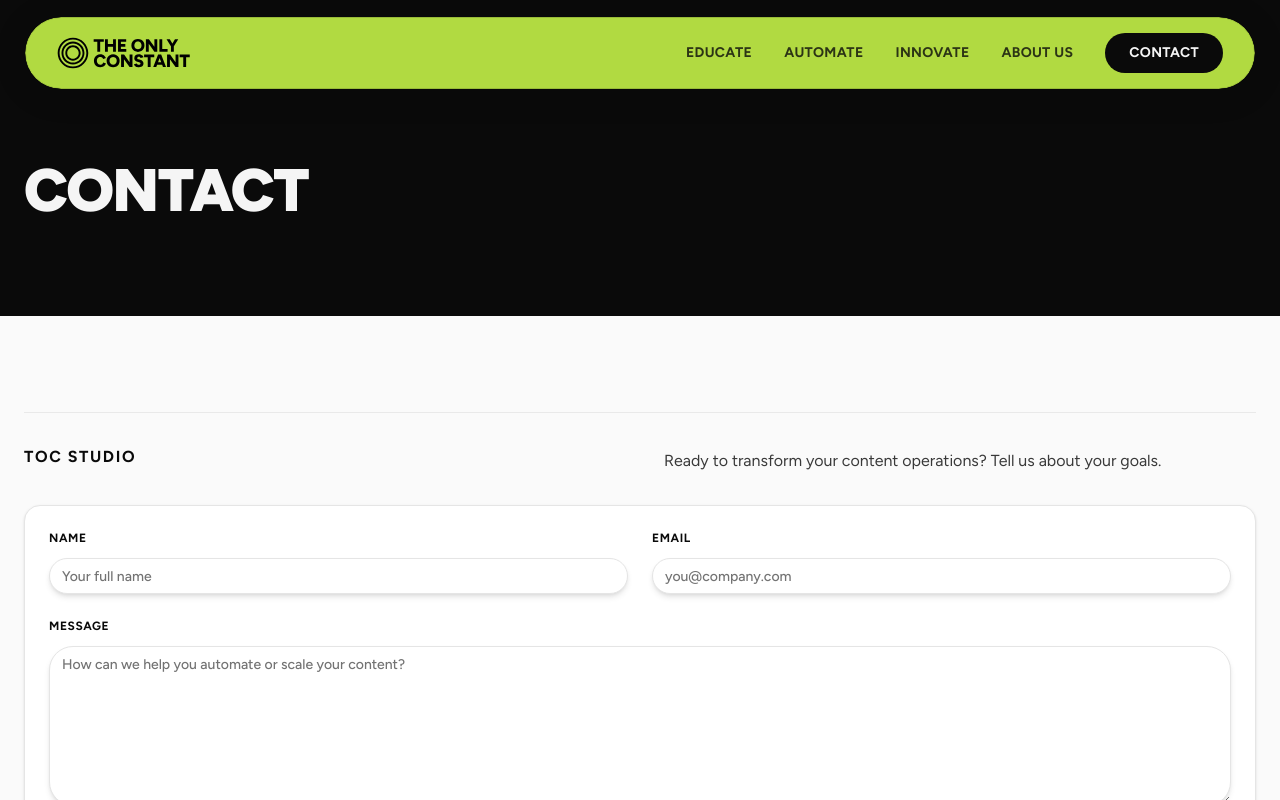
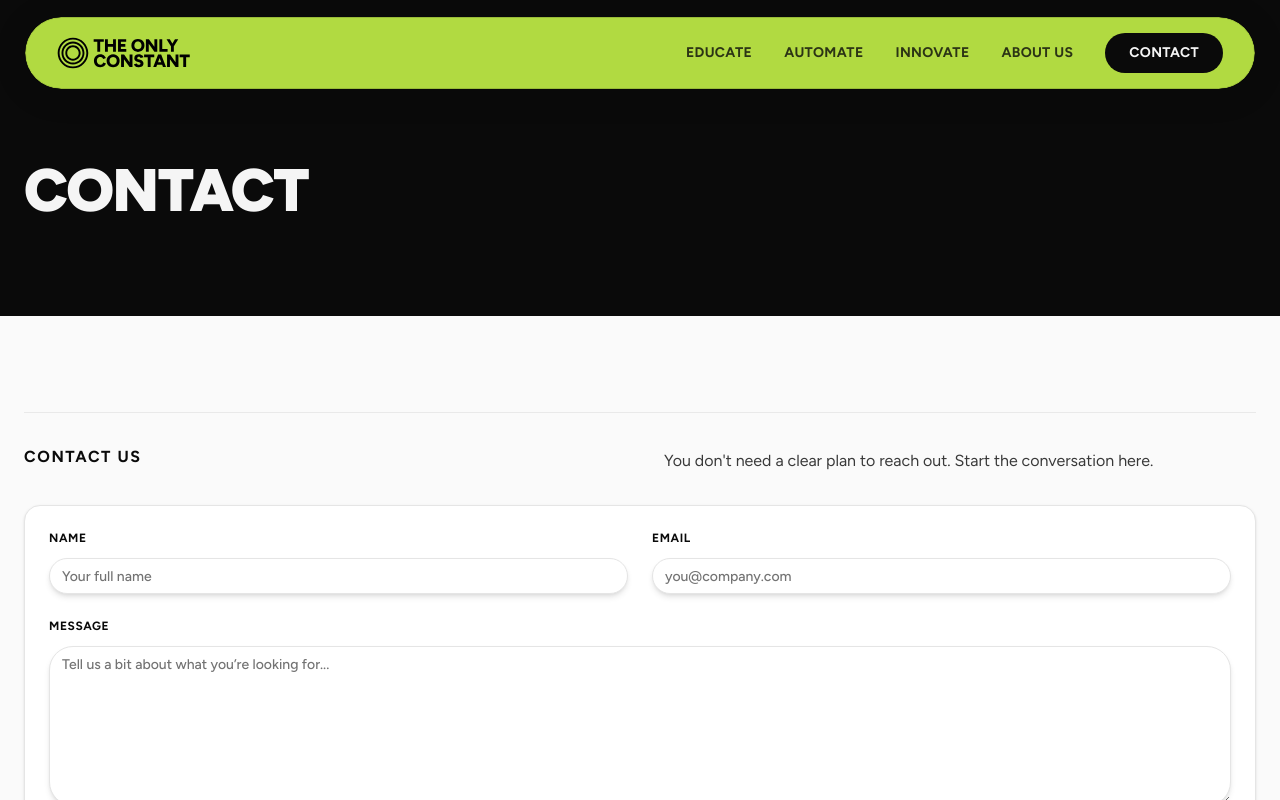
Before and after one commit to jaap-paaj/toc-website, a Next.js app: page /contact in a window 1280 px wide. Shown: the top 800 px of the page. Built offline with nearby package versions, Linux system fonts and the light colour scheme.

Commit message:
Copy: simplify contact form language

```diff
--- a/src/app/_components/contact/modules/ContactFormModule.tsx
+++ b/src/app/_components/contact/modules/ContactFormModule.tsx
@@ -58,7 +58,7 @@ export function ContactFormModule() {
                 }
             }
         } catch (_) {
-            setFormError("Communication failed. Please check your connection.");
+            setFormError("Something went wrong. Please try again.");
         } finally {
             setIsLoading(false);
         }
@@ -76,9 +76,9 @@ export function ContactFormModule() {
             {isSubmitted ? (
                 <div className="max-w-2xl mx-auto w-full">
                     <FormPanel className={cn("items-center text-center", spacing.component.formSuccessPanel)}>
-                        <Heading level={3}>Message Received</Heading>
+                        <Heading level={3}>Thanks for reaching out</Heading>
                         <Text className="text-muted-foreground my-4"> {/* lint:allowed */}
-                            Thank you for reaching out. We will review your inquiry and get back to you shortly.
+                            We’ve received your message and will be in touch soon.
                         </Text>
                         <Button
                             variant="outline"
@@ -93,8 +93,8 @@ export function ContactFormModule() {
                 <div className="container mx-auto w-full">
                     <div className={spacing.stackXl}>
                         <SectionHeader
-                            eyebrow="TOC Studio"
-                            description="Ready to transform your content operations? Tell us about your goals."
+                            eyebrow="Contact us"
+                            description="You don't need a clear plan to reach out. Start the conversation here."
                             variant="split"
                             divider
                         />
@@ -151,7 +151,7 @@ export function ContactFormModule() {
                                 >
                                     <Textarea
                                         name="message"
-                                        placeholder="How can we help you automate or scale your content?"
+                                        placeholder="Tell us a bit about what you’re looking for..."
                                         required
                                         disabled={isLoading}
                                         className="min-h-[160px]"
--- a/src/lib/validation/contact.ts
+++ b/src/lib/validation/contact.ts
@@ -1,10 +1,10 @@
 import { z } from "zod";
 
 export const contactSchema = z.object({
-    name: z.string().min(2, "Name must be at least 2 characters"),
-    email: z.string().email("Please enter a valid email address"),
+    name: z.string().min(2, "Please add your name"),
+    email: z.string().email("We need a working email to reply"),
     message: z.string()
-        .min(10, "Message must be at least 10 characters")
+        .min(2, "Please add a message")
         .max(2000, "Message must be under 2000 characters"),
     // Honeypot field - typically hidden. Should be empty.
     _gotcha: z.string().optional(),
```
